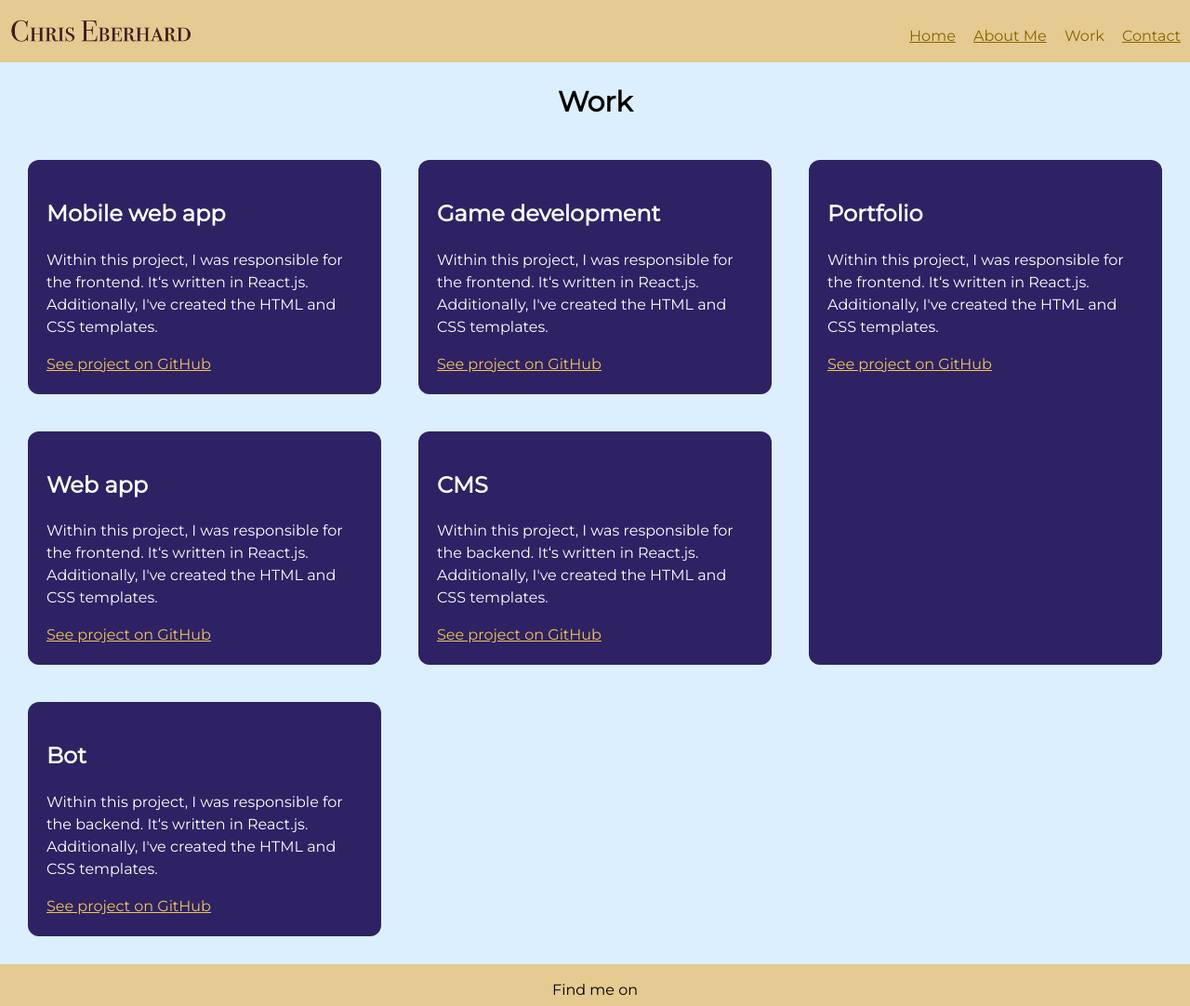
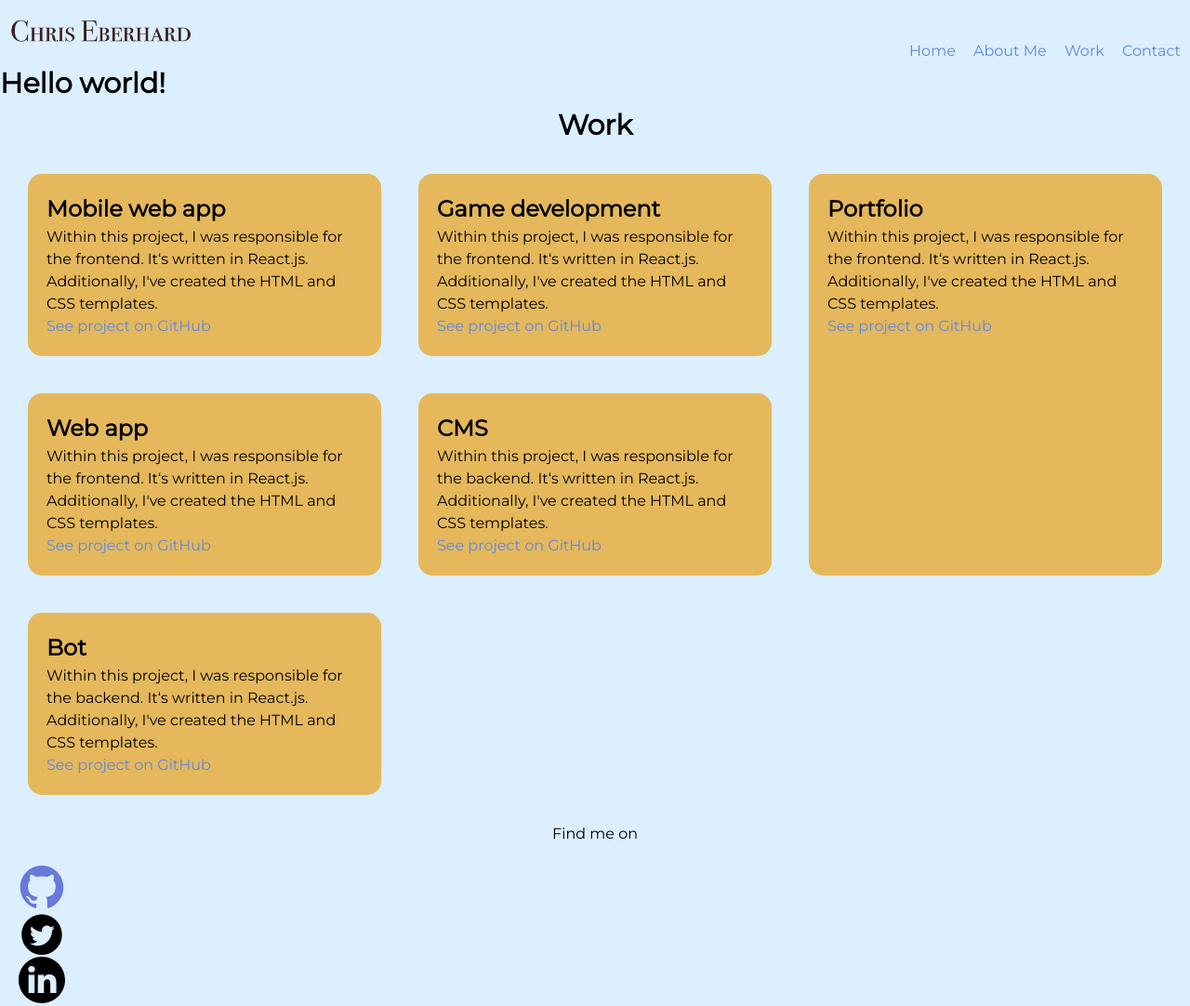
Before and after one commit to ChrisDOE7/website-portfolio, a website: page work.html in a window 1280 px wide. Shown: the top 1082 px of the page at 93% size. Drawn offline with nearby package versions, Linux system fonts and the light colour scheme.

Commit message:
installed tailwindcss

```diff
--- a/css/styles.css
+++ b/css/styles.css
@@ -1,3 +1,7 @@
+@tailwind base;
+@tailwind components;
+@tailwind utilities;
+
 * {
    box-sizing: border-box;
 }
@@ -14,7 +18,6 @@ hr {
    margin: 0;
    padding: 0;
    color: black;
-
 }
 
 h1 {
--- /dev/null
+++ b/tailwind.config.js
@@ -0,0 +1,8 @@
+/** @type {import('tailwindcss').Config} */
+module.exports = {
+   content: ["./css/**/*.{html,js}"],
+   theme: {
+      extend: {},
+   },
+   plugins: [],
+};
--- a/work.html
+++ b/work.html
@@ -10,7 +10,9 @@
       <link rel="shortcut icon" href="./img/favicon.ico" type="image/x-icon" />
       <link rel="stylesheet" type="text/css" href="https://necolas.github.io/normalize.css/8.0.1/normalize.css" />
       <link href="https://fonts.googleapis.com/css2?family=Montserrat&display=swap" rel="stylesheet" />
-      <link rel="stylesheet" type="text/css" href="./css/style.production.css" />
+      <!-- <link rel="stylesheet" type="text/css" href="./css/styles.css" /> -->
+        <link href="/dist/output.css" rel="stylesheet">
+
    </head>
 
    <body>
@@ -40,6 +42,9 @@
          </nav>
       </header>
       <main>
+         <h1 class="text-3xl font-bold underline">
+    Hello world!
+  </h1>
          <section>
             <h1 class="centered-article">Work</h1>
             <div class="project-list">
```
Also changed, not shown: package.json (added, +27 -0 lines), dist/output.css (added), files/tailwind.css (added), 1 other file. Lines whose indentation alone changed are shown as unchanged.
